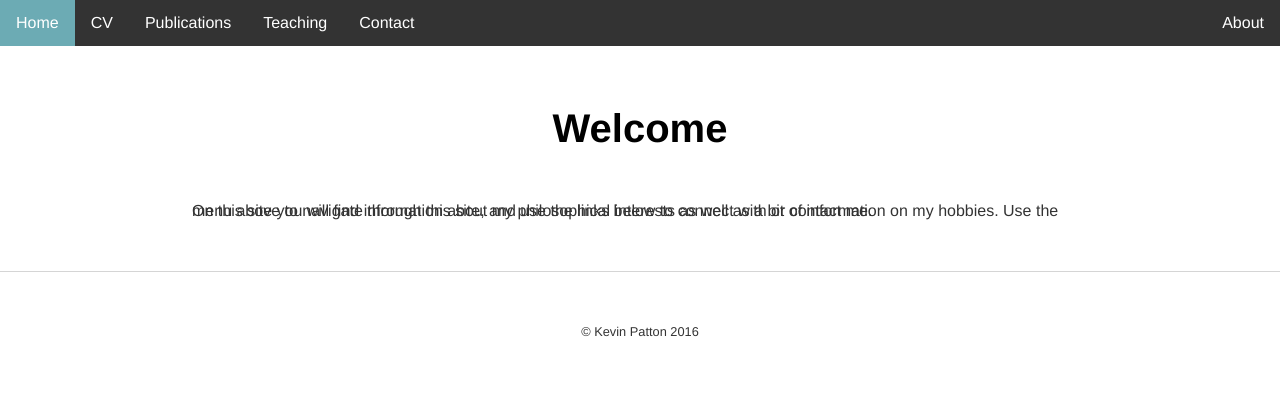
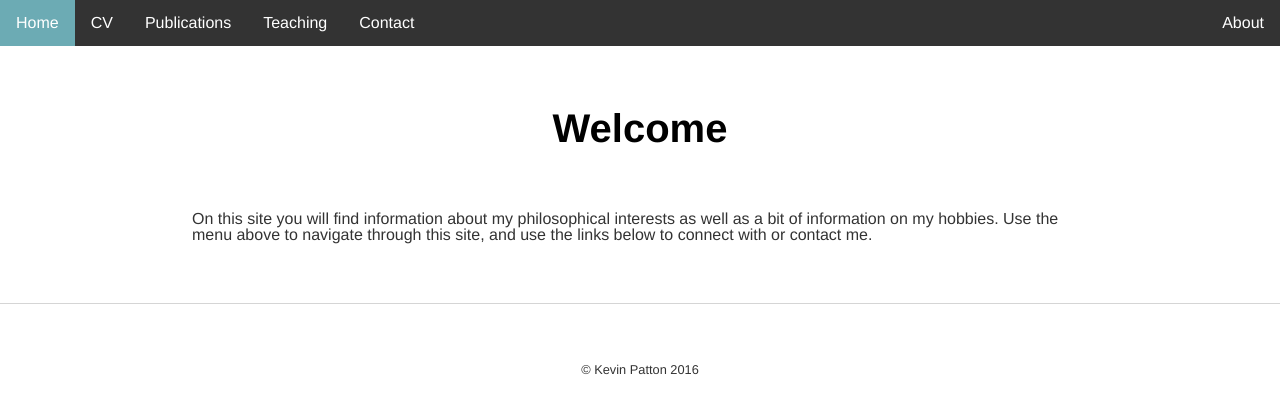
Before and after one commit to kevinjpatton/kevinjpatton.github.io, a Jekyll site: the page built from index.html, in a window 1280 px wide. Shown: the top 414 px of the page. Built offline with Jekyll 4.4.1, drawn with Linux system fonts in a browser that asks for light colours; Markdown is read by kramdown in place of the engine named in the settings.

Commit message:
Update main.css

```diff
--- a/css/main.css
+++ b/css/main.css
@@ -47,7 +47,7 @@ p {
     margin: 60px auto;
     width: 70%;
     font-size: 1em;
-    line-height: 0.0em;
+    line-height: 1.0em;
     color: #333;
     font-family:'Helvetica', 'Arial', 'Sans-Serif';
     word-wrap: break-word;
```
